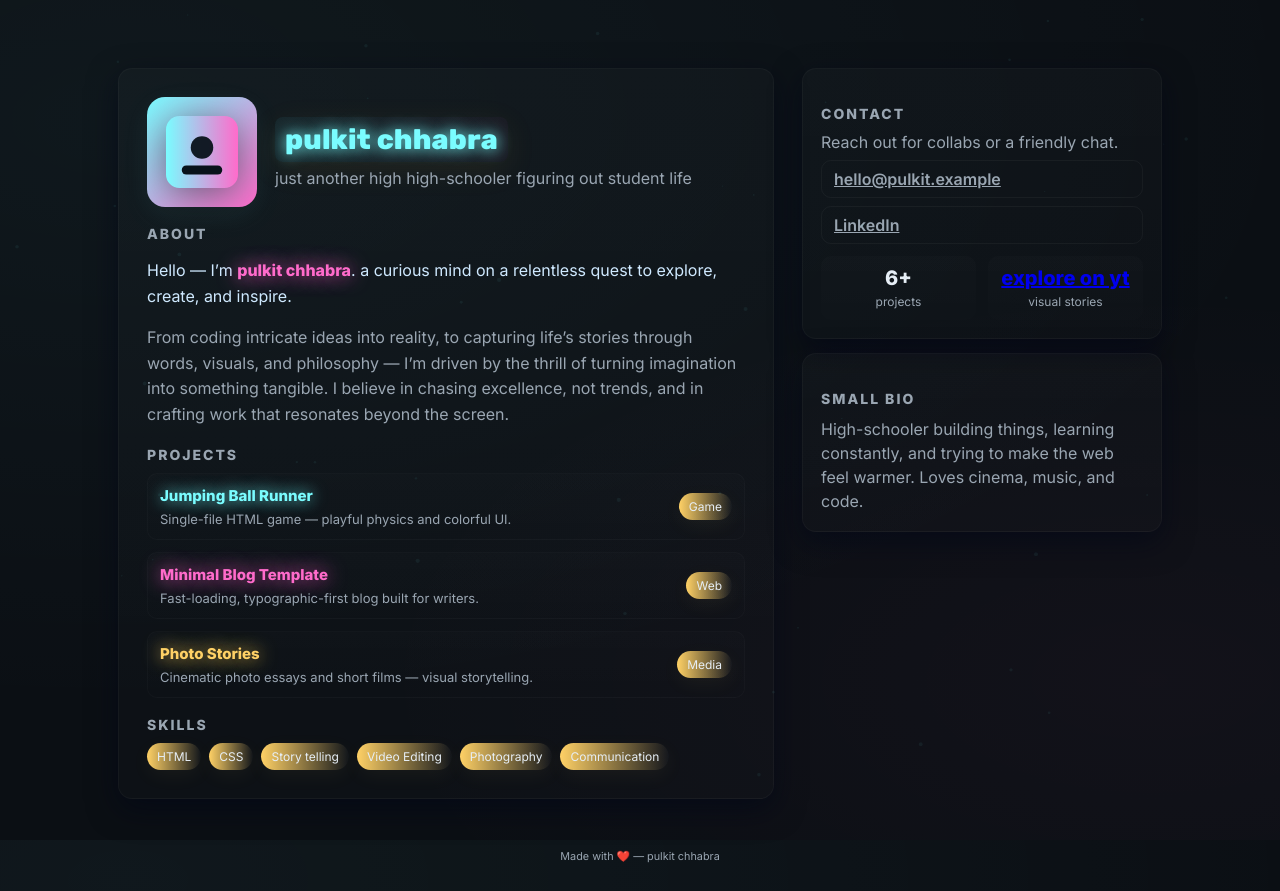
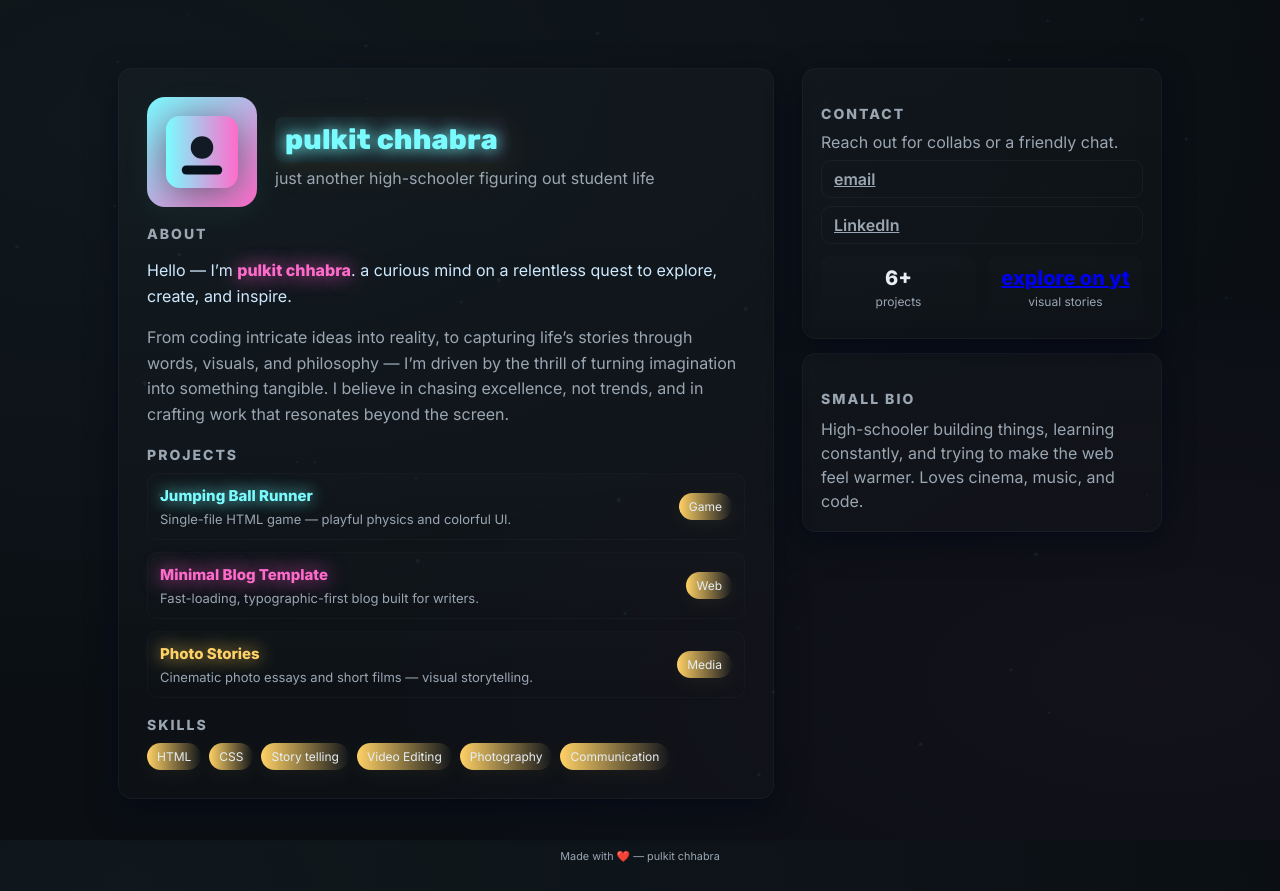
Before and after one commit to pulkitchhabra08/iamdropin, a plain HTML site: page index.html in a window 1280 px wide. Drawn offline with Linux system fonts and the light colour scheme.

Commit message:
Update index.html

```diff
--- a/index.html
+++ b/index.html
@@ -87,7 +87,7 @@
       </div>
       <div class="intro">
         <h1><span class="name-glow glow-1">pulkit chhabra</span></h1>
-        <p class="muted">just another high high-schooler figuring out student life<p>
+        <p class="muted">just another high-schooler figuring out student life<p>
       </div>
     </section>
 
@@ -136,7 +136,7 @@
       <h2 class="section">Contact</h2>
       <p style="margin:0 0 8px 0;color:var(--muted)">Reach out for collabs or a friendly chat.</p>
       <div style="display:flex;flex-direction:column;gap:8px;margin-top:6px">
-        <a class="btn" href="mailto:pulkitchhabra08@gmail.com">hello@pulkit.example</a>
+        <a class="btn" href="mailto:pulkitchhabra08@gmail.com">email</a>
         <a class="btn" href="https://www.linkedin.com/in/pulkitchhabra08/" target="_blank" rel="noopener">LinkedIn</a>
       </div>
       <div style="margin-top:12px">
```
